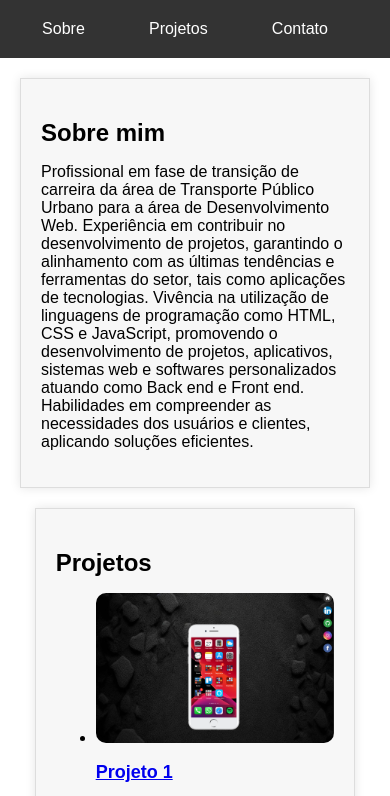
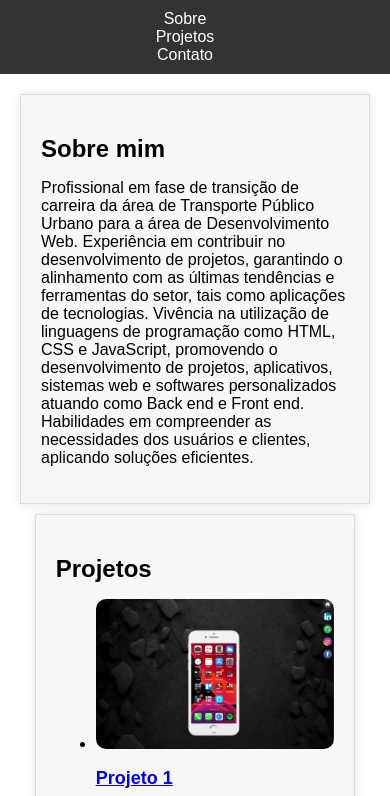
Before and after one commit to Erisson10/ex01-Portf--lio, a plain HTML site: page index.html in a window 390 px wide. Shown: the top 796 px of the page. Drawn offline with Linux system fonts and the light colour scheme.

Commit message:
segundo comit

```diff
--- a/style.css
+++ b/style.css
@@ -32,8 +32,8 @@ nav a {
 
 main {
     display: flex;
-    flex-direction: column;
-    align-items: center;
+    flex-direction:column;
+    align-items:center;
     padding: 20px;
 }
 
@@ -69,3 +69,24 @@ footer {
     text-align: center;
     clear: both;
 }
+
+@media (max-width: 768px) {
+    main {
+        flex-direction: column;
+    }
+    section {
+        margin-bottom: 10px;
+    }
+}
+
+@media (max-width: 480px) {
+    header {
+        padding: 10px;
+    }
+    nav ul {
+        flex-direction: column;
+    }
+    nav a {
+        margin-bottom: 10px;
+    }
+}
```
